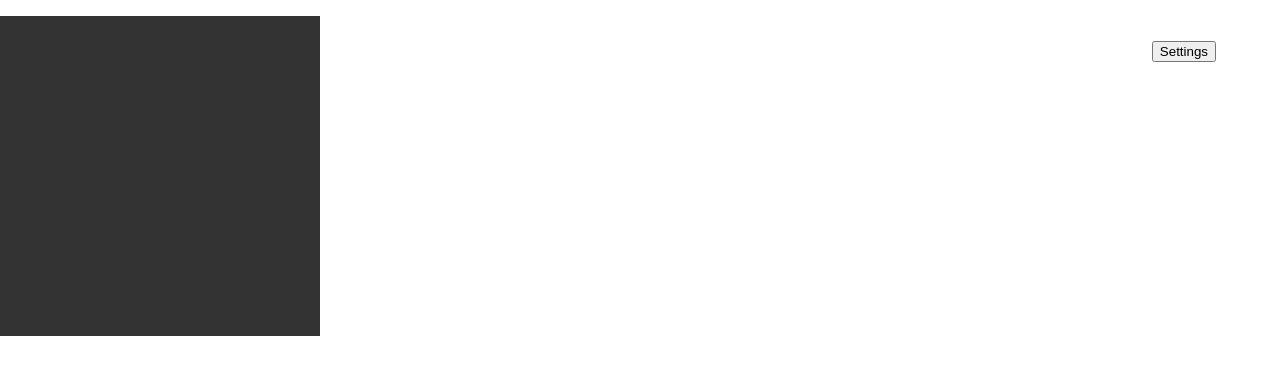
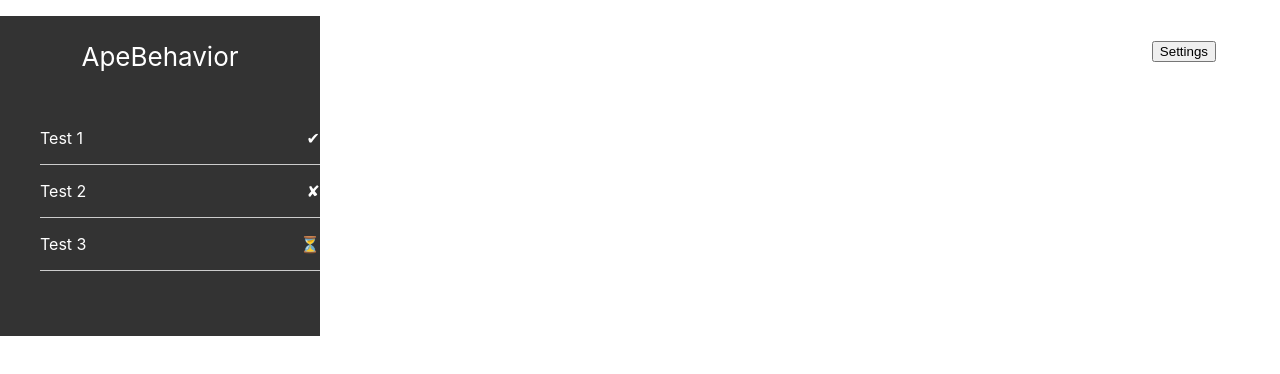
Before and after one commit to CalebKornegay/COSC469, a React (Create React App) app: page / in a window 1280 px wide. Shown: the top 374 px of the page. Built offline with nearby package versions, Linux system fonts and the light colour scheme.

Commit message:
working on input

```diff
--- a/src/App.tsx
+++ b/src/App.tsx
@@ -10,6 +10,11 @@ export default function App() {
         <div className="App">
             <Settings />
             <p>{user_settings?.APIKey}</p>
+            <div className="AppHeader">
+                ApeBehavior
+            </div>
+
+            <Tests />
         </div>
     );
 }
```
